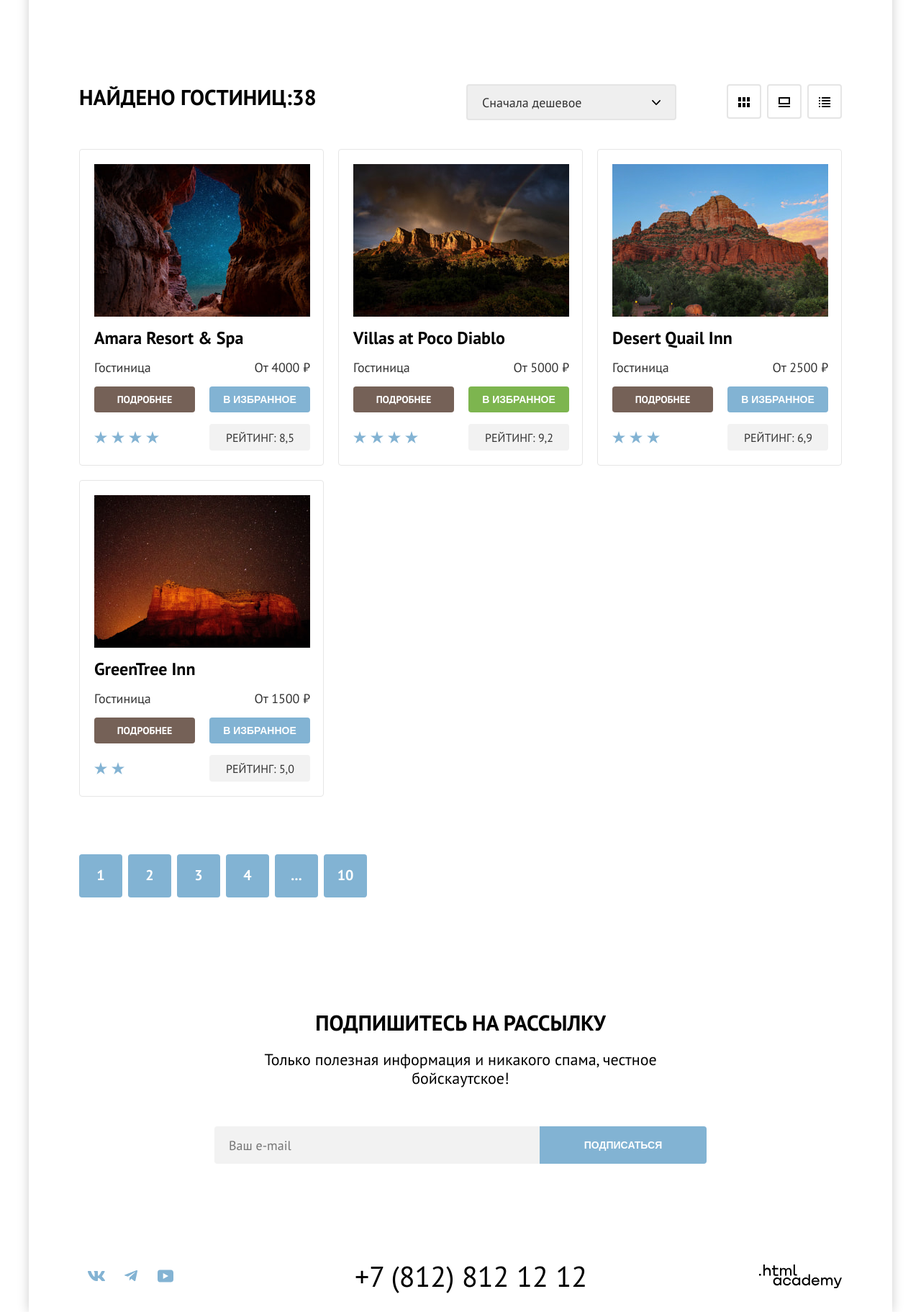
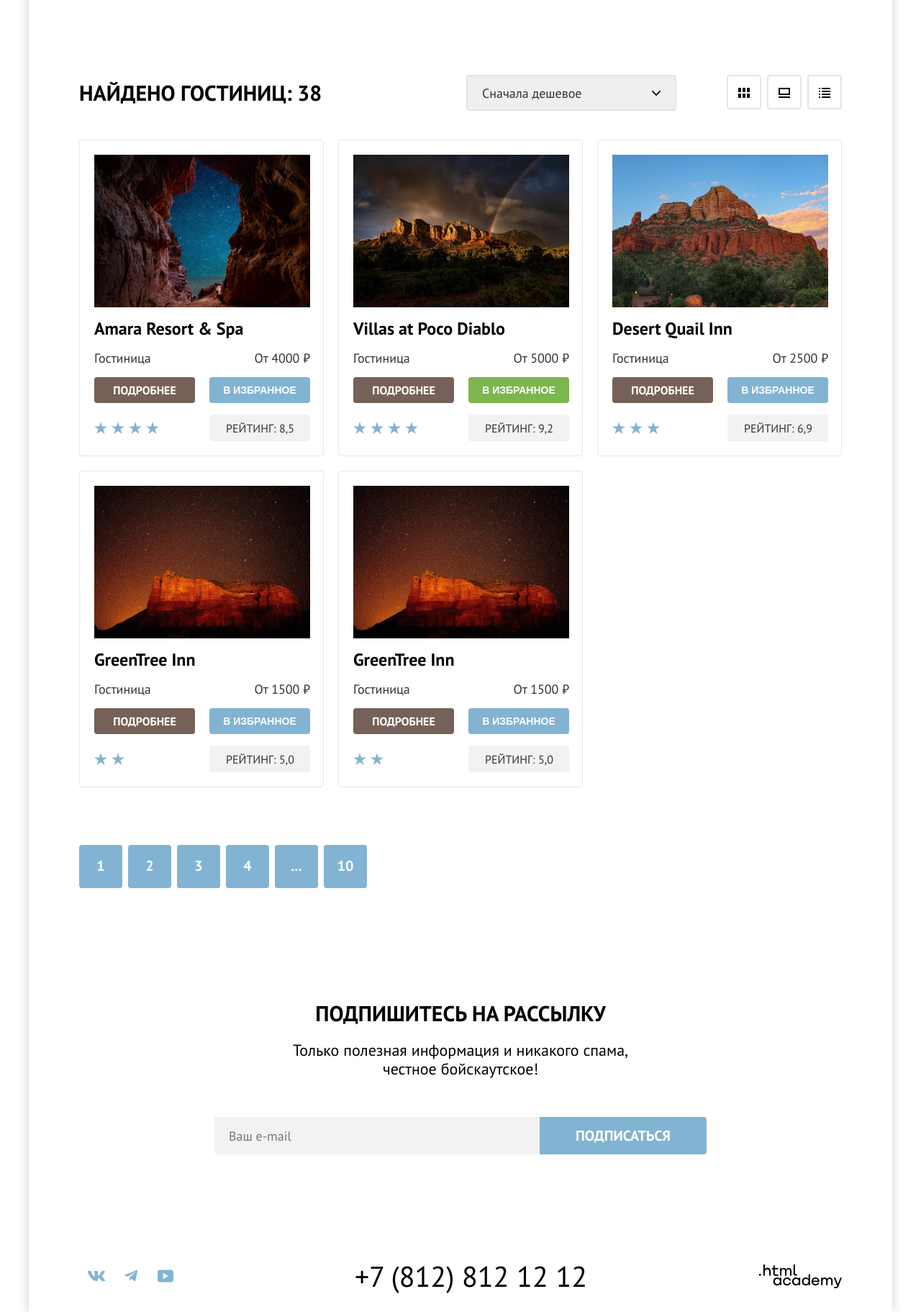
Before and after one commit to htmlacademy-htmlcss/2450769-sedona-1, a website built with Vite: page catalog.html in a window 1280 px wide. Shown: the part 423-2246 px from the top of the page at 72% size. Built offline with nearby package versions, Linux system fonts and the light colour scheme.

Commit message:
preparation for protection

```diff
--- a/catalog.html
+++ b/catalog.html
@@ -129,7 +129,7 @@
           </section>
           <section class="found">
             <div class="found-container">
-              <h2 class="lead found-head">Найдено гостиниц:</h2>
+              <h2 class="lead found-head">Найдено гостиниц:&nbsp;</h2>
               <span class="lead found-number-housing">38</span>
               <select class="select-control" aria-label="Сортировка">
                 <option value="cheap">Сначала дешевое</option>
@@ -193,6 +193,19 @@
                   <span class="rating-number">6,9</span>
                 </div>
                 <img class="housing-card-image" src="images/hotels/desert_quail_in.jpg" alt="Гора" width="300" height="212">
+              </article>
+              <article class="housing-card">
+                <h3 class="housing-card-title">GreenTree Inn</h3>
+                <p class="housing-type">Гостиница</p>
+                <p class="housing-price">От 1500 ₽</p>
+                <a class="housing-card-button button button-brown" href="#">Подробнее</a>
+                <button class="button-favourite button button-blue" type="button">В избранное</button>
+                <div class="star stars-2"><span class="visually-hidden">2 звезды</span></div>
+                <div class="rating-total">
+                  <p class="rating">Рейтинг:&nbsp;</p>
+                  <span class="rating-number">5,0</span>
+                </div>
+                <img class="housing-card-image" src="images/hotels/greentree_in.jpg" alt="Скала под звездами" width="300" height="212">
               </article>
               <article class="housing-card">
                 <h3 class="housing-card-title">GreenTree Inn</h3>
--- a/styles/styles.css
+++ b/styles/styles.css
@@ -230,10 +230,13 @@ body {
 }
 
 .header-button {
+  font-size: 16px;
+  min-width: 92px;
   margin-right: 70px;
   color: #ffffff;
   background-color: #756157;
   padding: 8px 34px;
+  text-align: center;
 }
 
 .page-container {
@@ -372,7 +375,7 @@ body {
 }
 
 .infrastructure-item {
-  padding: 80px 85px;
+  padding: 80px 46px;
   width: 400px;
   background-repeat: no-repeat;
   background-position: center top 80px;
@@ -421,14 +424,29 @@ body {
 
 .search-description {
   margin: 0;
+  padding: 0 10px;
   padding-bottom: 54px;
 }
 
 .search-button {
+  font-family: inherit;
+  font-weight: 700;
+  font-size: 20px;
+  line-height: 180%;
+  text-transform: uppercase;
+  text-align: center;
   display: inline-block;
   margin: 0 auto;
   color: #ffffff;
   background-color: #756157;
+}
+
+.subscribe {
+  background-image: url("../images/subscribe.jpg");
+  background-color: #82b3d3;
+  background-repeat: no-repeat;
+  background-size: 100% auto;
+  padding: 96px 258px 104px;
 }
 
 .subscribe-title,
@@ -443,15 +461,7 @@ body {
 }
 
 .subscribe-description {
-  padding-bottom: 54px;
-}
-
-.subscribe {
-  background-image: url("../images/subscribe.jpg");
-  background-color: #82b3d3;
-  background-repeat: no-repeat;
-  background-size: 100% auto;
-  padding: 96px 258px;
+  padding: 0 70px 54px;
 }
 
 .subscribe-form {
@@ -480,6 +490,12 @@ body {
 }
 
 .subscribe-button {
+  font-family: inherit;
+  font-weight: 700;
+  font-size: 20px;
+  line-height: 180%;
+  text-transform: uppercase;
+  text-align: center;
   background-color: #82b3d3;
   border-radius: 0 4px 4px 0;
   color: #ffffff;
@@ -492,7 +508,7 @@ body {
   display: flex;
   align-items: center;
   justify-content: space-between;
-  padding: 40px 70px 30px;
+  padding: 45px 70px 30px;
   margin: 0 auto;
 }
 
@@ -721,6 +737,10 @@ input[type="radio"]:checked {
   margin-bottom: 16px;
 }
 
+.checked-item:last-child {
+  margin-bottom: 0;
+}
+
 .checked-item:hover {
   opacity: 0.6;
 }
@@ -855,7 +875,13 @@ input::-webkit-inner-spin-button {
   width: 191px;
   display: flex;
   flex-direction: column;
-  justify-content: center;
+}
+
+.filter-apply {
+  margin-top: 56px;
+  margin-bottom: 32px;
+  background-color: #82b3d3;
+  color: #ffffff;
 }
 
 .found-container {
@@ -865,11 +891,15 @@ input::-webkit-inner-spin-button {
 }
 
 .found-head {
+  display: flex;
+  align-items: center;
   margin: 0;
   padding: 0;
 }
 
 .found-number-housing {
+  display: flex;
+  align-items: center;
   margin: 0;
   padding: 0;
   margin-right: auto;
@@ -1023,6 +1053,8 @@ input::-webkit-inner-spin-button {
 }
 
 .housing-card-button {
+  font-size: 16px;
+  line-height: 125%;
   padding: 8px 0;
   color: #ffffff;
   text-align: center;
@@ -1092,13 +1124,6 @@ label {
 label.cost-min,
 .cost-max {
   color: #000000;
-}
-
-.filter-apply {
-  background-color: #82b3d3;
-  color: #ffffff;
-  margin-bottom: 32px;
-  margin-top: 45px;
 }
 
 .filter-reset {
```
